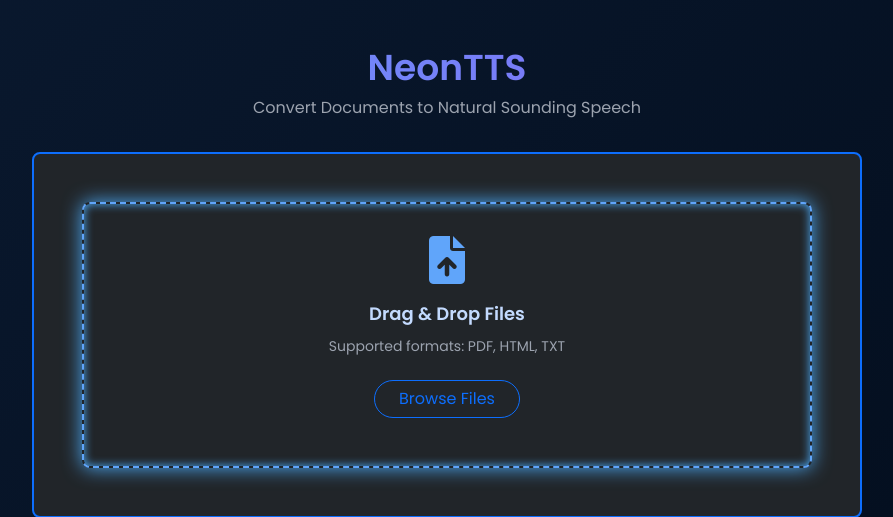
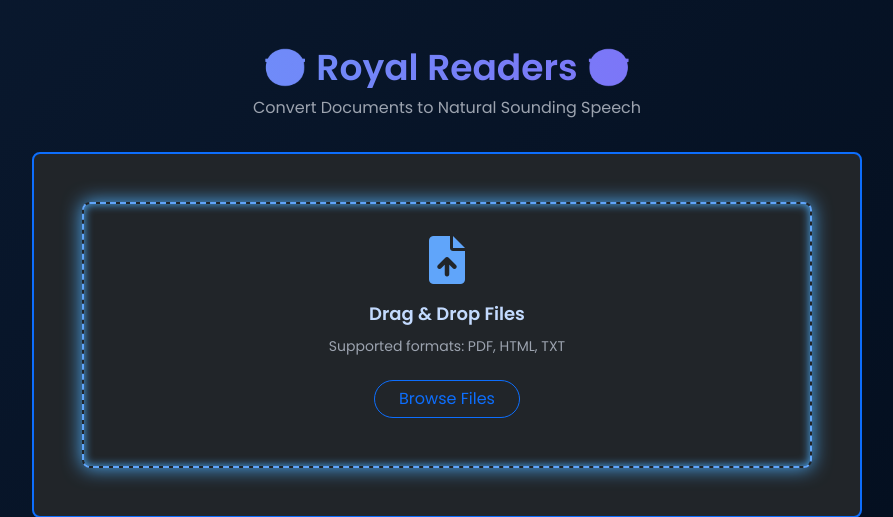
Before and after one commit to royal450/DigitalSolutionsMidia, a Flask app: page / in a window 1280 px wide. Shown: the top 517 px of the page, without its empty margins (193-1086 px from the left). Run offline with Flask 3, Linux system fonts and the light colour scheme; some libraries are stand-ins or nearby versions.

Commit message:
Update index.html

```diff
--- a/templates/index.html
+++ b/templates/index.html
@@ -4,7 +4,7 @@
 <head>
     <meta charset="UTF-8">
     <meta name="viewport" content="width=device-width, initial-scale=1.0">
-    <title>NeonTTS - Text to Speech Converter</title>
+    <title>Royal Dev - Pfd , html , text to Speech </title>
 
     <!-- Styles & Fonts -->
     <link href="https://cdn.jsdelivr.net/npm/bootstrap@5.1.3/dist/css/bootstrap.min.css" rel="stylesheet">
@@ -72,7 +72,9 @@
         <!-- Header -->
         <div class="text-center mb-8">
             <h1 class="text-4xl font-bold bg-gradient-to-r from-blue-400 to-purple-500 bg-clip-text text-transparent">
-                NeonTTS
+
+              😎  Royal Readers 😎
+
             </h1>
             <p class="text-gray-400 mt-2">Convert Documents to Natural Sounding Speech</p>
         </div>
@@ -291,6 +293,64 @@
 
         // Initialize
         pollStatus();
+
+
+
+
+
+
+
+document.addEventListener('DOMContentLoaded', () => {
+    const audioElement = document.getElementById('audioElement');
+    const extractedTextContent = document.getElementById('extractedTextContent');
+
+    function highlightWords(text) {
+        let words = text.split(/\s+/);
+        extractedTextContent.innerHTML = words.map(word => `<span>${word}</span>`).join(' ');
+    }
+
+    function syncHighlighting() {
+        let words = extractedTextContent.getElementsByTagName('span');
+        let currentIndex = 0;
+
+        const interval = setInterval(() => {
+            if (currentIndex >= words.length) {
+                clearInterval(interval);
+                return;
+            }
+
+            // Reset all words to white
+            for (let word of words) {
+                word.style.color = 'white';
+            }
+
+            // Highlight the current word
+            words[currentIndex].style.color = 'red';
+            currentIndex++;
+
+        }, (audioElement.duration / words.length) * 1000);
+
+        audioElement.addEventListener('ended', () => {
+            clearInterval(interval);
+        });
+    }
+
+    audioElement.addEventListener('play', syncHighlighting);
+});
+
+// Call highlightWords() when the extracted text is loaded
+function showTextPreview(text) {
+    document.getElementById('textPreview').style.display = 'block';
+    highlightWords(text);  // Apply word highlighting
+                }
+
+
+
+
+
+
+
+
     </script>
 </body>
                                                                                   </html>
```
